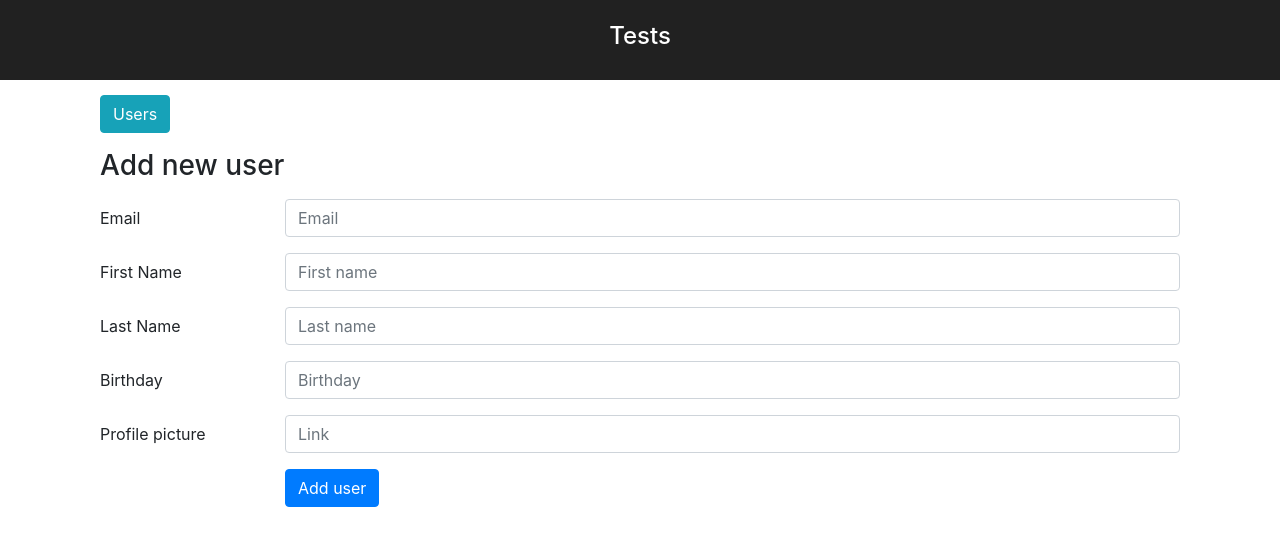
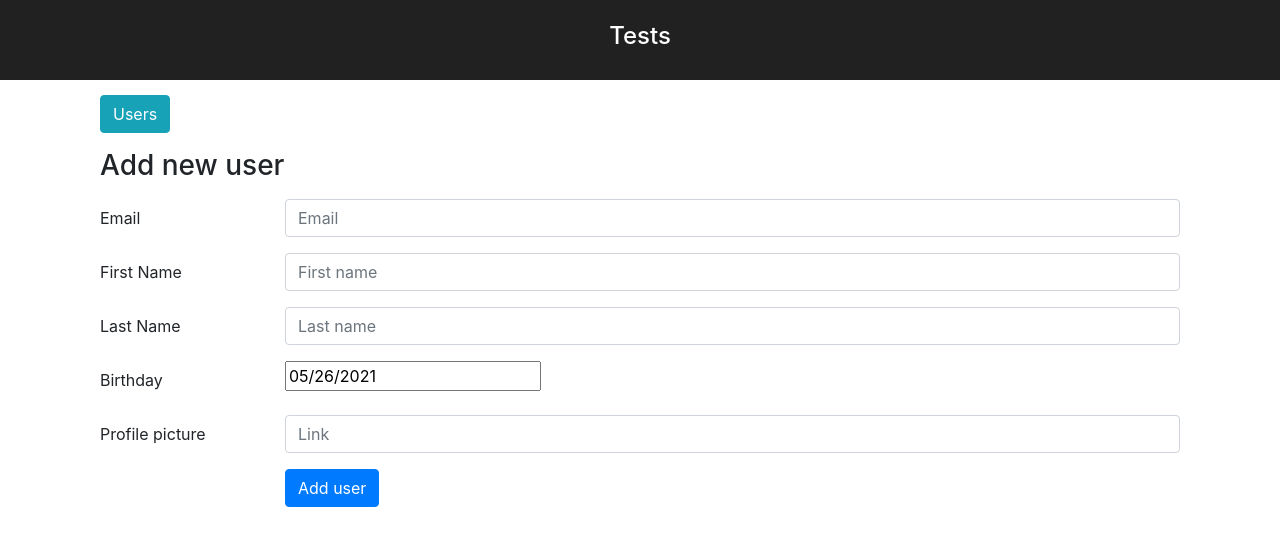
Before and after one commit to RegiShehi/skills-test-admin, a React (Create React App) app: page /users/add in a window 1280 px wide. Shown: the top 546 px of the page. Built offline with nearby package versions, Linux system fonts and the light colour scheme.

Commit message:
Add react datepicker

```diff
--- a/package.json
+++ b/package.json
@@ -15,6 +15,7 @@
     "bootstrap": "4.6.0",
     "react": "^17.0.2",
     "react-bootstrap": "^1.6.0",
+    "react-datepicker": "^4.0.0",
     "react-dom": "^17.0.2",
     "react-hook-form": "^7.6.10",
     "react-redux": "^7.2.4",
@@ -48,6 +49,7 @@
     ]
   },
   "devDependencies": {
+    "@types/react-datepicker": "^3.1.8",
     "@types/react-redux": "^7.1.16",
     "@types/react-router-dom": "^5.1.7",
     "@typescript-eslint/eslint-plugin": "^4.25.0",
--- a/src/index.tsx
+++ b/src/index.tsx
@@ -1,6 +1,7 @@
 import React from 'react';
 import ReactDOM from 'react-dom';
 import './styles.scss';
+import 'react-datepicker/dist/react-datepicker.css';
 import { Provider } from 'react-redux';
 import App from './App';
 import reportWebVitals from './reportWebVitals';
--- a/src/styles.scss
+++ b/src/styles.scss
@@ -1,4 +1,5 @@
 @import '~bootstrap/scss/bootstrap';
+// import "react-datepicker/dist/react-datepicker.css";
 
 body {
   margin: 0;
--- a/src/views/NewUser/NewUser.tsx
+++ b/src/views/NewUser/NewUser.tsx
@@ -7,13 +7,14 @@ import Form from 'react-bootstrap/Form';
 import Container from 'react-bootstrap/Container';
 import { useHistory } from 'react-router';
 import { useState } from 'react';
+import DatePicker from 'react-datepicker';
 import styles from './NewUser.module.scss';
 
 interface IUserForm {
   email: string;
   first_name: string;
   last_name: string;
-  birth_date: string;
+  birth_date: Date;
   photo_link: string;
 }
 
@@ -23,12 +24,18 @@ const NewUser = () => {
     email: '',
     first_name: '',
     last_name: '',
-    birth_date: '',
+    birth_date: new Date(),
     photo_link: '',
   });
 
   const handleChange = (event: any) => {
     setFormValues((prevState) => ({ ...prevState, [event.target.name]: event.target.value }));
+  };
+
+  const handleBirthdayChange = (birthday: any) => {
+    if (birthday) {
+      setFormValues((prevState) => ({ ...prevState, birth_date: birthday }));
+    }
   };
 
   return (
@@ -78,7 +85,8 @@ const NewUser = () => {
             Birthday
           </Form.Label>
           <Col sm={10}>
-            <Form.Control type="text" placeholder="Birthday" name="birth_date" onChange={(e) => handleChange(e)} />
+            {/* <Form.Control type="text" placeholder="Birthday" name="birth_date" onChange={(e) => handleChange(e)} /> */}
+            <DatePicker selected={formValues.birth_date} onChange={(e) => handleBirthdayChange(e)} />
           </Col>
         </Form.Group>
 
```
Also changed, not shown: 1 other file (tests, documents, lock files or other folders).
